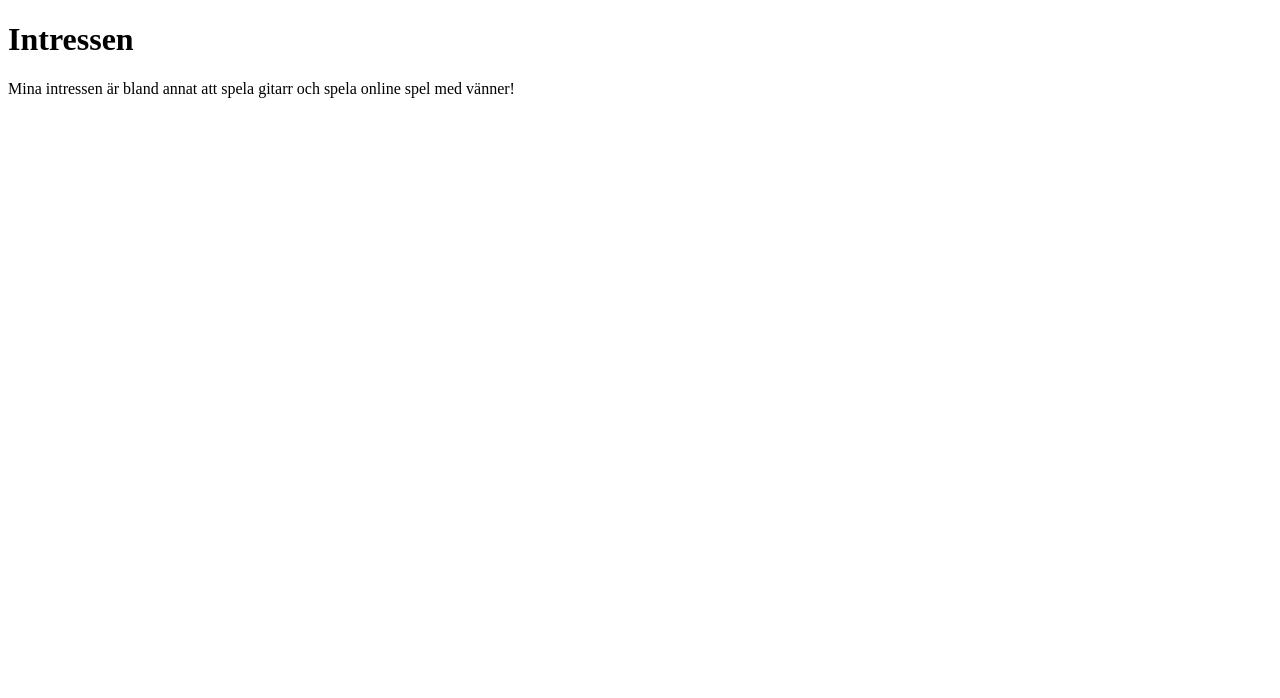
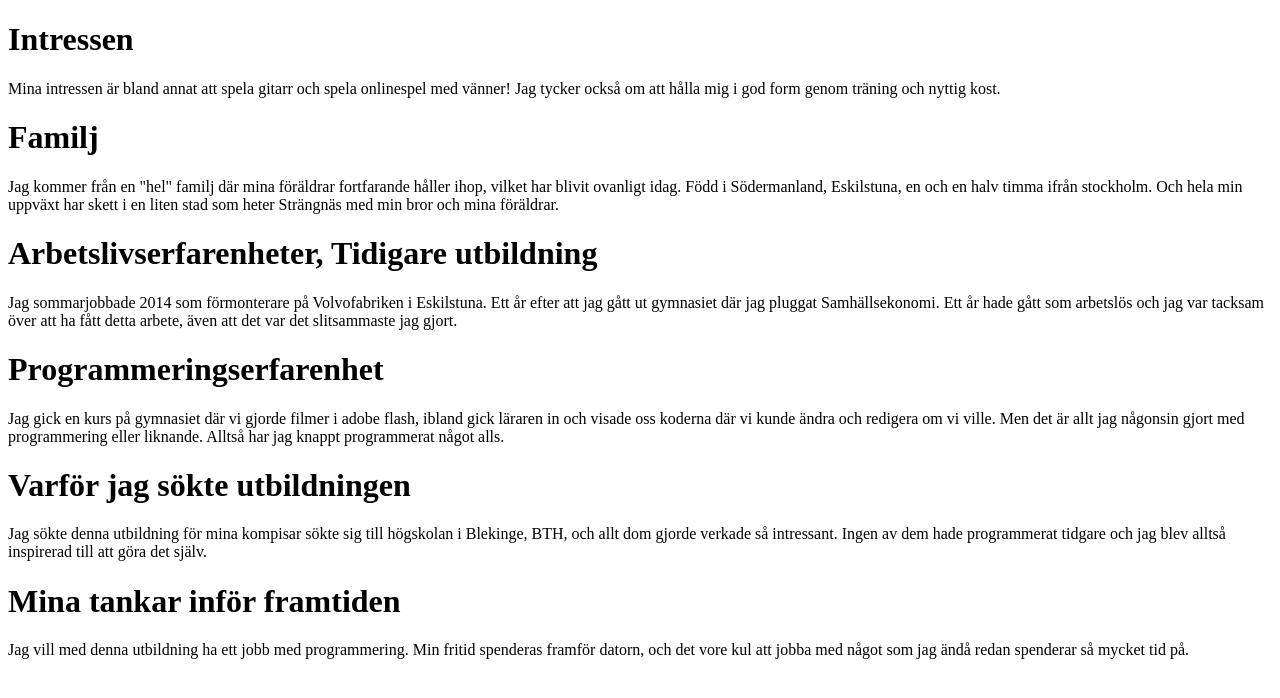
Before and after one commit to ja223by/1ik415-laborationer, a plain HTML site: page pages/Presentation.html in a window 1280 px wide. Drawn offline with Linux system fonts and the light colour scheme.

Commit message:
Skrivit om mig

```diff
--- a/pages/Presentation.html
+++ b/pages/Presentation.html
@@ -5,11 +5,28 @@
             <title>Ett första dokument</title>
 
         <h1>Intressen</h1>
+        <p>Mina intressen är bland annat att spela gitarr och spela onlinespel med vänner! Jag tycker också om att hålla mig i god form genom träning och nyttig kost.</p>
+
+        <h1>Familj</h1>
+        <p>Jag kommer från en "hel" familj där mina föräldrar fortfarande håller ihop, vilket har blivit ovanligt idag. Född i Södermanland, Eskilstuna, en och en halv timma ifrån stockholm. Och hela min uppväxt har skett i en liten stad som heter Strängnäs med min bror och mina föräldrar.</p>
+
+        <h1>Arbetslivserfarenheter, Tidigare utbildning</h1>
+        <p>Jag sommarjobbade 2014 som förmonterare på Volvofabriken i Eskilstuna. Ett år efter att jag gått ut gymnasiet där jag pluggat Samhällsekonomi. Ett år hade gått som arbetslös och jag var tacksam över att ha fått detta arbete, även att det var det slitsammaste jag gjort. </p>
+
+        <h1>Programmeringserfarenhet</h1>
+        <p>Jag gick en kurs på gymnasiet där vi gjorde filmer i adobe flash, ibland gick läraren in och visade oss koderna där vi kunde ändra och redigera om vi ville. Men det är allt jag någonsin gjort med programmering eller liknande. Alltså har jag knappt programmerat något alls.</p>
+
+        <h1>Varför jag sökte utbildningen</h1>
+        <p>Jag sökte denna utbildning för mina kompisar sökte sig till högskolan i Blekinge, BTH, och allt dom gjorde verkade så intressant. Ingen av dem hade programmerat tidgare och jag blev alltså inspirerad till att göra det själv.</p>
+
+        <h1>Mina tankar inför framtiden</h1>
+        <p>Jag vill med denna utbildning ha ett jobb med programmering. Min fritid spenderas framför datorn, och det vore kul att jobba med något som jag ändå redan spenderar så mycket tid på.</p>
+
 
        </head>
        <body>
 
-        <p>Mina intressen är bland annat att spela gitarr och spela online spel med vänner!</p>
+
 
     </body>
 
```
Also changed, not shown: .c9/metadata/workspace/index.html, .c9/metadata/workspace/pages/Presentation.html, 1 other file.
